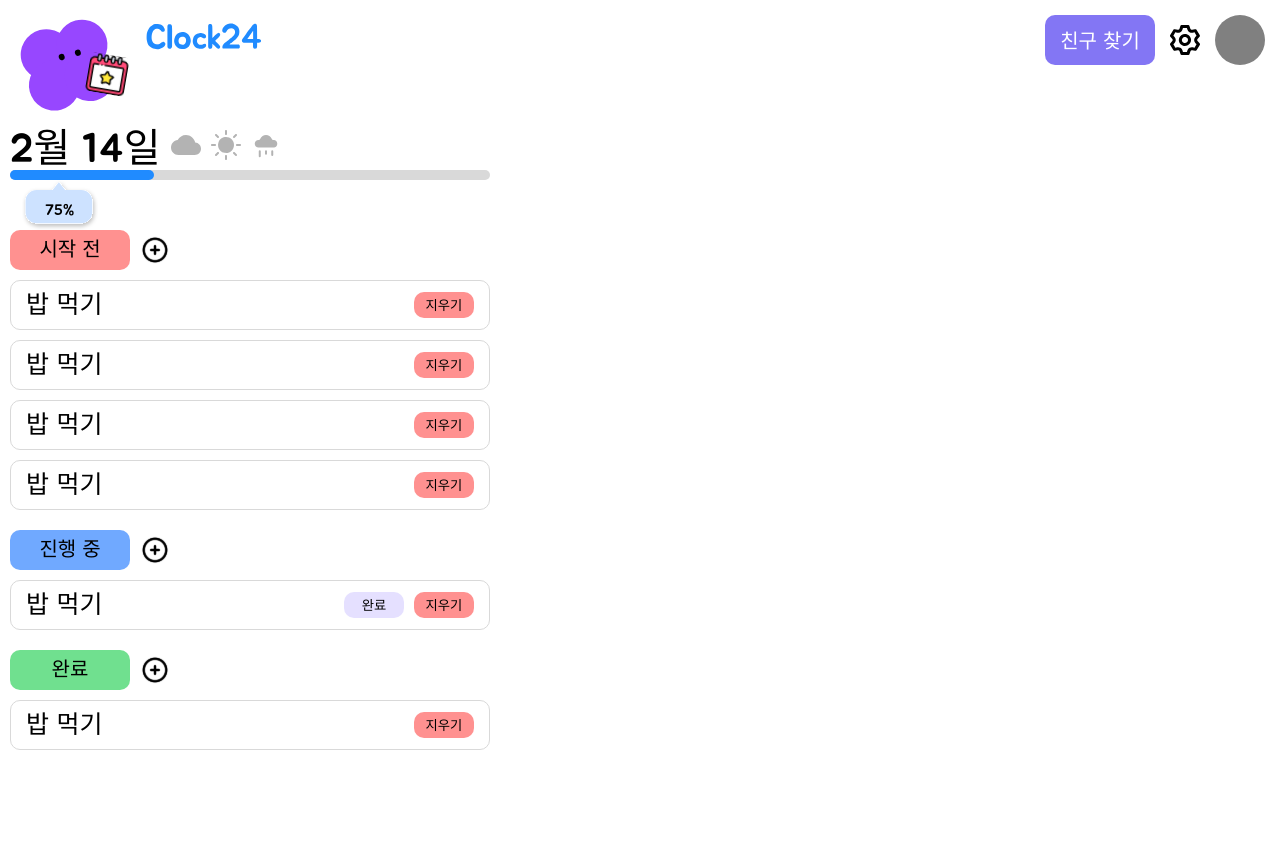
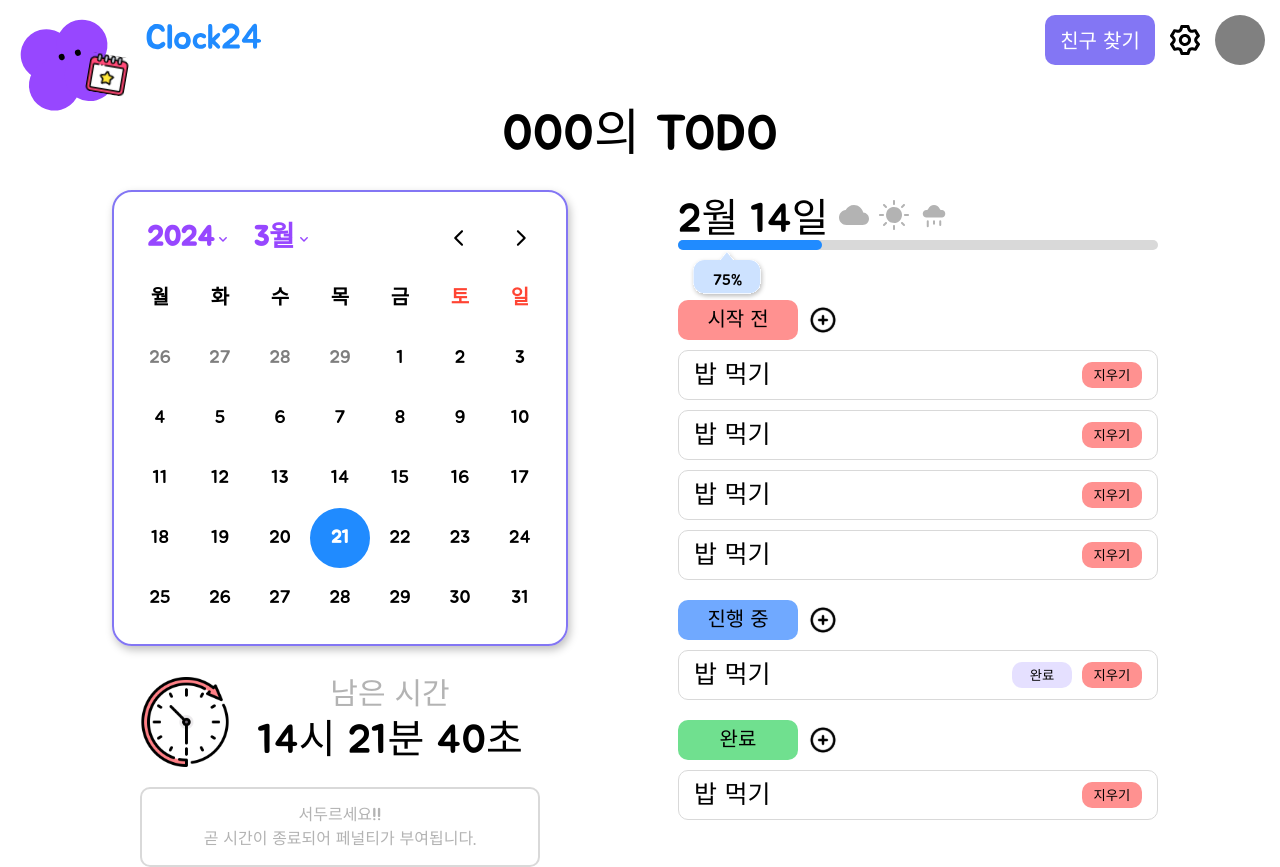
Before and after one commit to Clock24-SV/frontend, a Next.js app: page /main in a window 1280 px wide. Before the commit the page ends 800 px from the top, so only its background shows below. Built offline with nearby package versions, Linux system fonts and the light colour scheme.

Commit message:
design: calendar/todo 레이아웃 수정

```diff
--- a/src/app/(todo)/main/index.module.scss
+++ b/src/app/(todo)/main/index.module.scss
@@ -0,0 +1,18 @@
+@import "../../../styles//color.scss";
+@import "../../../styles//media.scss";
+
+.container {
+  display: flex;
+  flex-direction: column;
+  padding: 0 1rem;
+
+  @media (min-width: 650px) {
+    flex-direction: row;
+    justify-content: center;
+  }
+}
+
+.left-container {
+  display: flex;
+  flex-direction: column;
+}
--- a/src/app/(todo)/main/page.tsx
+++ b/src/app/(todo)/main/page.tsx
@@ -3,19 +3,28 @@
 import React from "react";
 import classNames from "classnames/bind";
 import styles from "./index.module.scss";
-import Nav from "@/common/Nav";
 import Todo from "@/components/Todo";
+import TodoCalendar from "@/components/TodoCalendar";
+import CountdownTimer from "@/components/CountdownTimer";
+import Title from "@/components/Title";
 
 const cx = classNames.bind(styles);
 
 const Main = () => {
   return (
     <main className={cx("main")}>
-      <Todo>
-        <Todo.Day />
-        <Todo.Progressive />
-        <Todo.Schedule />
-      </Todo>
+      <Title>000의 TODO</Title>
+      <div className={cx("container")}>
+        <div className={cx("left-container")}>
+          <TodoCalendar />
+          <CountdownTimer />
+        </div>
+        <Todo>
+          <Todo.Day />
+          <Todo.Progressive />
+          <Todo.Schedule />
+        </Todo>
+      </div>
     </main>
   );
 };
--- a/src/components/CountdownTimer/index.module.scss
+++ b/src/components/CountdownTimer/index.module.scss
@@ -9,9 +9,14 @@
 .container {
   @include center;
   width: 40rem;
-  margin: 10rem; // 임시로 추가한 margin
   flex-direction: column;
   gap: 2rem;
+  margin: 0 auto;
+  margin-top: 3rem;
+
+  @media (max-width: 650px) {
+    margin: 5rem auto;
+  }
 }
 
 .timer-container {
--- /dev/null
+++ b/src/components/Title/index.module.scss
@@ -0,0 +1,6 @@
+.title {
+  margin-top: 3rem;
+  margin-bottom: 3rem;
+  text-align: center;
+  font-size: 5rem;
+}
--- /dev/null
+++ b/src/components/Title/index.tsx
@@ -0,0 +1,15 @@
+import React from "react";
+import stlyes from "./index.module.scss";
+import classNames from "classnames/bind";
+
+type Props = {
+  children: React.ReactNode;
+};
+
+const cx = classNames.bind(stlyes);
+
+const Title = ({ children }: Props) => {
+  return <div className={cx("title")}>{children}</div>;
+};
+
+export default Title;
--- a/src/components/Todo/TodoLists/ClearButton/index.module.scss
+++ b/src/components/Todo/TodoLists/ClearButton/index.module.scss
@@ -1,6 +1,6 @@
 .button {
   background-color: #e5e0ff;
-  width: 6rem;
+  min-width: 60px;
   height: 90%;
   border-radius: 10px;
 }
--- a/src/components/Todo/TodoLists/DeleteButton/index.module.scss
+++ b/src/components/Todo/TodoLists/DeleteButton/index.module.scss
@@ -1,6 +1,6 @@
 .button {
   background-color: #ff9190;
-  width: 6rem;
+  min-width: 60px;
   height: 90%;
   margin-left: 1rem;
   border-radius: 10px;
--- a/src/components/Todo/index.module.scss
+++ b/src/components/Todo/index.module.scss
@@ -1,6 +1,18 @@
+@import "../../styles//color.scss";
+@import "../../styles//media.scss";
+
 .wrapper {
-  margin-top: 40px;
   max-width: 500px;
   width: 40%;
   padding: 1rem;
+  margin-left: 3rem;
+  @include desktop {
+    margin-left: 10rem;
+  }
+
+  @media (max-width: 650px) {
+    width: 90%;
+    padding: 0 5rem;
+    margin: 0 auto;
+  }
 }
--- a/src/components/TodoCalendar/index.module.scss
+++ b/src/components/TodoCalendar/index.module.scss
@@ -1,9 +1,12 @@
 @import "../../styles//color.scss";
 
 .calendar-wrapper {
-  margin: 10rem; // 임시로 넣어놓은 margin
   width: fit-content;
   border: 2px solid $light-purple;
   border-radius: 2rem;
   box-shadow: 2px 4px 8px 0 rgba(0, 0, 0, 0.25);
+
+  @media (max-width: 650px) {
+    margin: 0 auto;
+  }
 }
```
Also changed, not shown: src/app/(todo)/todo/page.tsx (deleted, +0 -20 lines), src/app/(todo)/todo/index.module.scss (deleted).
